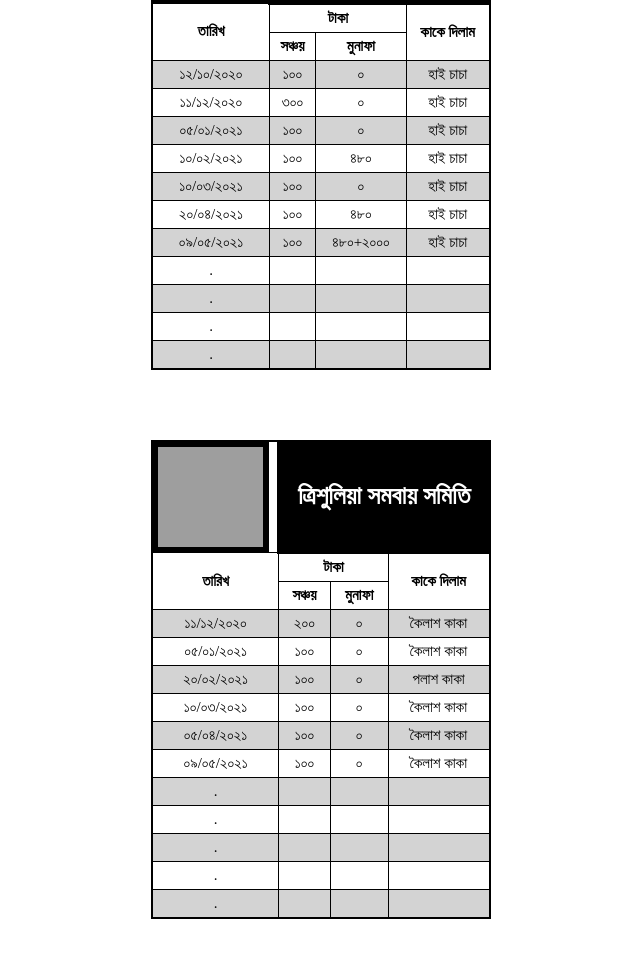
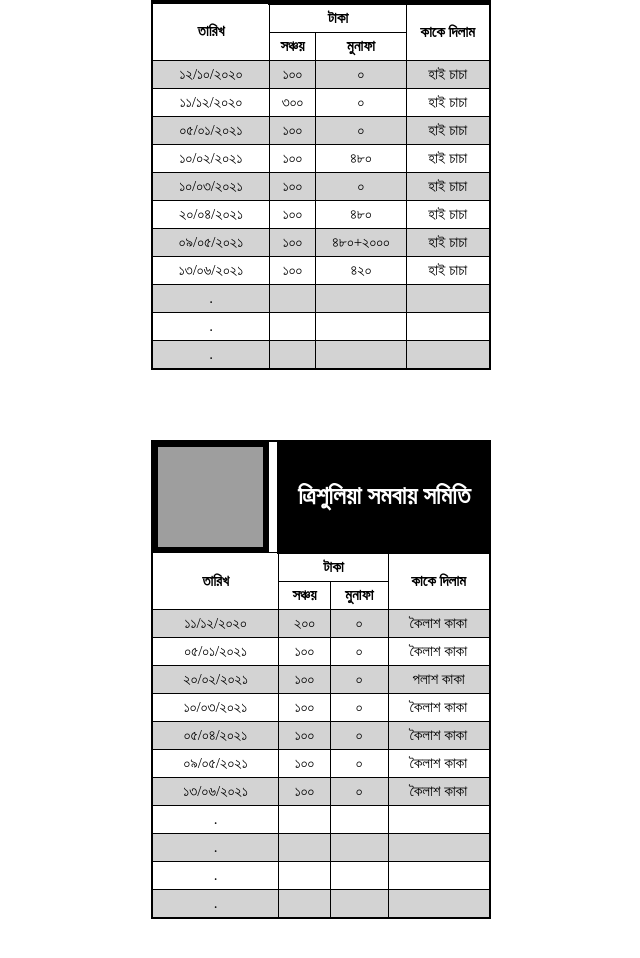
Before and after one commit to masud7230/sujon-vai-club, a plain HTML site: page index.html in a window 1280 px wide. Shown: the part 180-1138 px from the top of the page, without its empty margins (319-959 px from the left). Drawn offline with Linux system fonts and the light colour scheme; grey boxes are pictures that could not be loaded.

Commit message:
Update index.html

```diff
--- a/index.html
+++ b/index.html
@@ -176,10 +176,10 @@ margin-top :1px ;
 </tr>
 
 <tr>
-<td>.</td>
-<td></td>
-<td></td>
-<td></td>
+<td>১৩/০৬/২০২১</td>
+<td>১০০</td>
+<td>৪২০</td>
+<td>হাই চাচা</td>
 </tr>
 
 <tr bgcolor="lightgrey">
@@ -279,10 +279,10 @@ margin-top :1px ;
 </tr>
 
 <tr bgcolor="lightgrey">
-<td>.</td>
-<td></td>
-<td></td>
-<td></td>
+<td>১৩/০৬/২০২১</td>
+<td>১০০</td>
+<td>০</td>
+<td>কৈলাশ কাকা</td>
 </tr>
 
 <tr>
```
